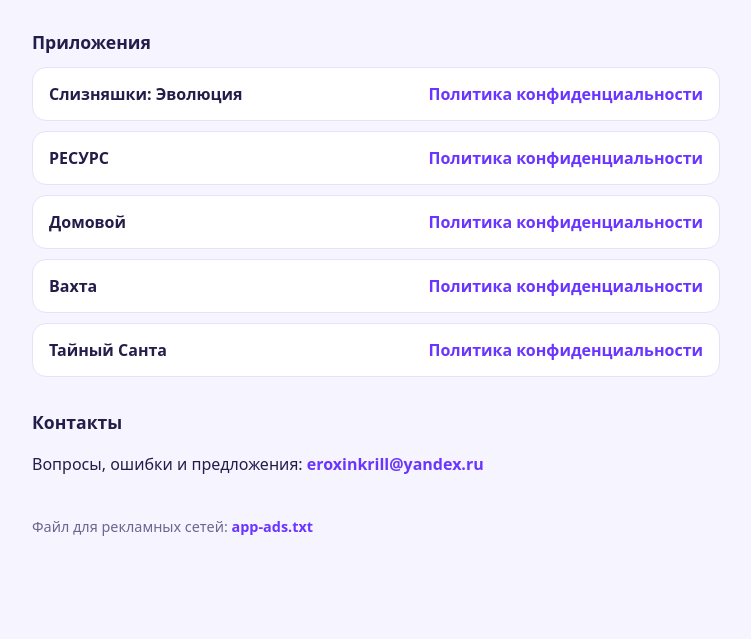
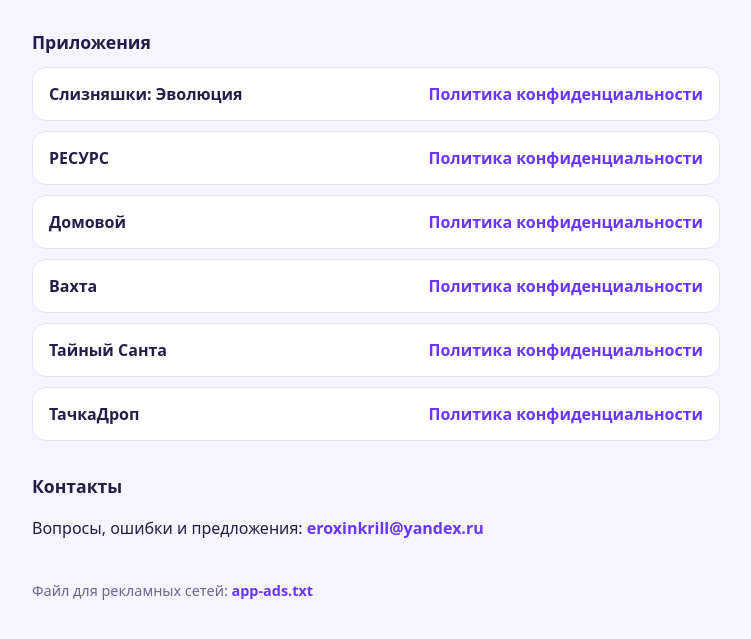
Before and after one commit to GurDoc/GurDoc.github.io, a plain HTML site: page index.html in a window 1280 px wide. Shown: the part 127-766 px from the top of the page, without its empty margins (264-1015 px from the left). Drawn offline with Linux system fonts and the light colour scheme.

Commit message:
Ссылка на политику «ТачкаДроп»
Co-Authored-By: Claude Opus 5.5 <noreply@anthropic.com>
Claude-Session: https://claude.ai/code/session_013aY7T9HhiTpN8UzqpywrnC

```diff
--- a/index.html
+++ b/index.html
@@ -34,6 +34,7 @@
     <li><b>Домовой</b><a href="/resurs-privacy/domovoy.html">Политика конфиденциальности</a></li>
     <li><b>Вахта</b><a href="/resurs-privacy/vahta.html">Политика конфиденциальности</a></li>
     <li><b>Тайный Санта</b><a href="/resurs-privacy/santa.html">Политика конфиденциальности</a></li>
+    <li><b>ТачкаДроп</b><a href="/resurs-privacy/tachkadrop.html">Политика конфиденциальности</a></li>
   </ul>
 
   <h2>Контакты</h2>
```
